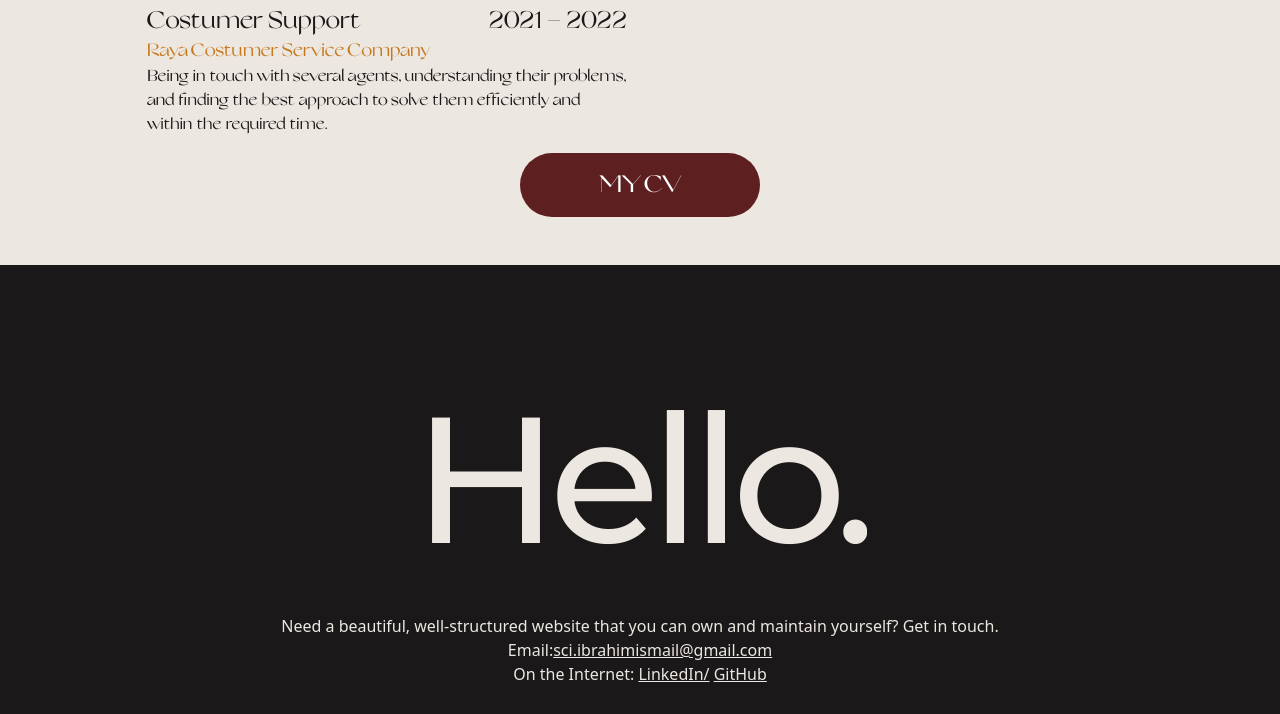
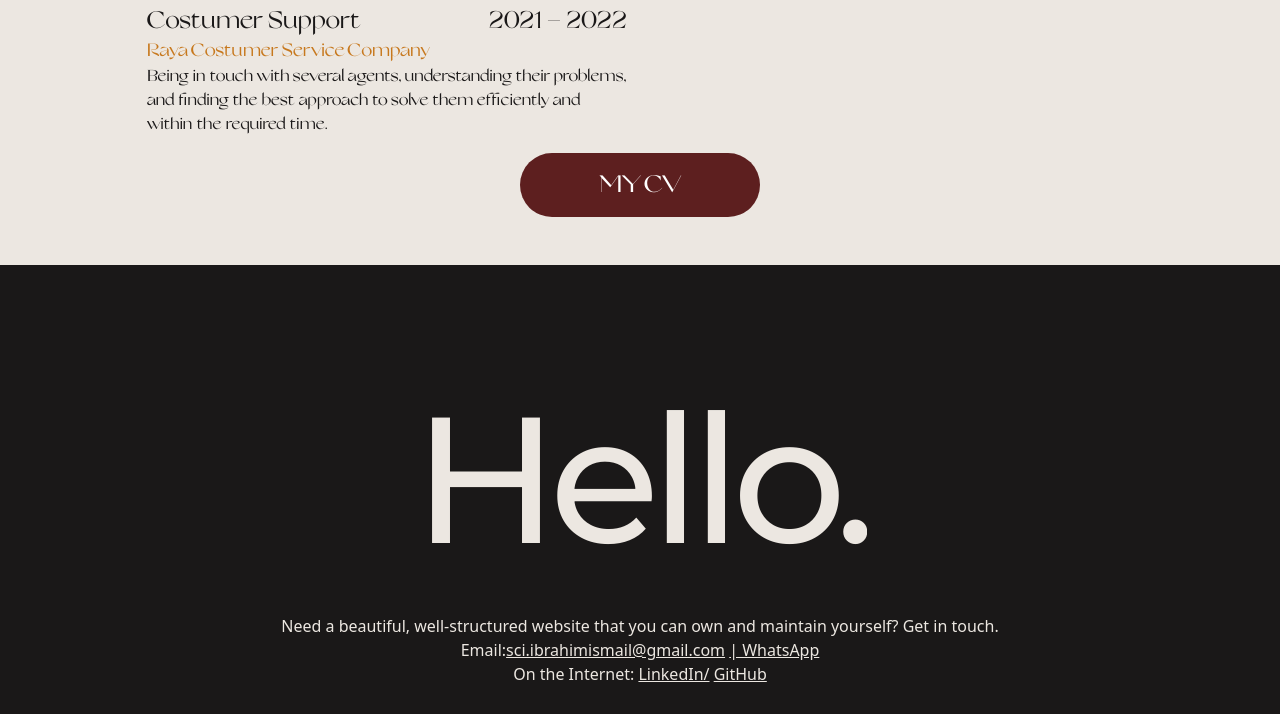
Before and after one commit to ibrahim-ismail1/Personal-Portoflio---Taliwind-, a website: page index.html in a window 1280 px wide. Shown: the part 7156-7870 px from the top of the page. Drawn offline with nearby package versions, Linux system fonts and the light colour scheme; files whose address does not match are found by name; a web font is replaced by a local one.

Commit message:
add watsapp link

```diff
--- a/index.html
+++ b/index.html
@@ -550,8 +550,8 @@
   <section id="Skills" class="container mt-12 px-3 pt-10 font-['GrandSlag-Roman'] text-[#1A1818] md:px-10">
     <div class=" flex flex-col gap-y-3 md:flex-row md:justify-evenly">
       <!-- Exeprience -->
-      <!-- Exeprience -->
-<div class="w-full space-y-3 md:w-2/5">
+
+      <div class="w-full space-y-3 md:w-2/5">
   <h2 class="text-[60px]">Exeprience</h2>
   <ul class="space-y-2">
 
@@ -638,10 +638,9 @@
     </li>
 
   </ul>
-</div>
-
+      </div>
        <!-- Skills -->
-<div class="w-full space-y-3 md:w-1/3">
+      <div class="w-full space-y-3 md:w-1/3">
   <h2 class="text-[60px]">Skills</h2>
 
   <ul>
@@ -684,7 +683,7 @@
     </li>
 
   </ul>
-</div>
+    </div>
 
     </div>
     <a
@@ -700,7 +699,17 @@
       <h2 class="ContactHeader font-['Montserrat'] text-[90px] transform translate-y-[100%]  font-[400] tracking-tighter   transition-all duration-500 md:text-left md:text-[14vw]">Hello.</h2>
     </div>
     <p>Need a beautiful, well-structured website that you can own and maintain yourself? Get in touch.</p>
-    <p>Email:<a class="hover:line-through underline " href="mailto:sci.ibrahimismail@gmail.com">sci.ibrahimismail@gmail.com</a></p>
+    <p>Email:<a class="hover:line-through underline " href="mailto:sci.ibrahimismail@gmail.com">sci.ibrahimismail@gmail.com</a>
+    <a
+  class="hover:line-through underline"
+  href="https://wa.me/201099729574?text=Hi%20Ibrahim,%20I%20found%20your%20portfolio%20and%20I'd%20like%20to%20discuss%20an%20opportunity."
+  target="_blank"
+  rel="noopener noreferrer"
+>
+|
+  WhatsApp
+</a>
+    </p>
     <p>On the Internet:
       <span><a class="hover:line-through underline " href="https://www.linkedin.com/in/ibrahim-ismail-153197243/">LinkedIn/</a></span>
       <span><a class="hover:line-through underline " href="https://github.com/ibrahim-ismail1">GitHub</a></span>
```
